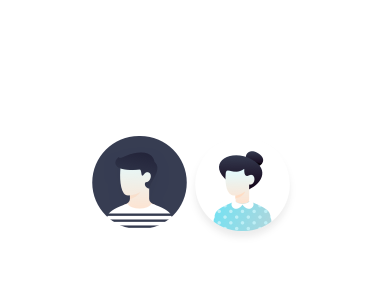
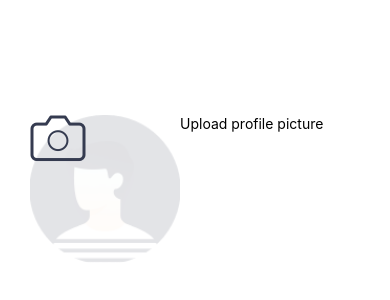
Before and after one commit to congkhanh197/PycoTraining, a React Native app: screen / in a window 390 px wide. Shown: the part 232-532 px from the top of the page. Built offline with nearby package versions, Linux system fonts and the light colour scheme.

Commit message:
Profile Screen

```diff
--- a/App.js
+++ b/App.js
@@ -17,12 +17,13 @@ import RegisterContainer from './src/modules/Register/Register.container';
 import VerifyContainer from './src/modules/Verify/Verify.container';
 import NameContainer from './src/modules/Name/Name.container';
 import GenderContainer from './src/modules/Gender/Gender.container';
+import ProfileContainer from './src/modules/Profile/Profile.container';
 
 export default class App extends Component {
   render() {
     return (
       <View style={{flex:1}}>
-        {GenderContainer()}
+        {ProfileContainer()}
       </View>
     );
   }
--- a/src/assets/images/index.js
+++ b/src/assets/images/index.js
@@ -8,7 +8,9 @@ const images = {
   },
   register:{
     image: require('./register_image.png')
-  }
+  },
+  camera: require('./camera.png'),
+  profile: require('./profile.png'),
 };
 
 export default images;
--- /dev/null
+++ b/src/modules/Profile/Profile.screen.js
@@ -0,0 +1,20 @@
+import React, { Component } from 'react'
+import { Image, View ,Text, ImageBackground } from 'react-native'
+import {IMAGES} from '../../assets'
+
+export default class GenderScreen extends Component {
+
+    render() {
+        return (
+            <View style={{flex:1, marginLeft:30,justifyContent:'center'}}>
+                <View style={{flexDirection:'row'}}>
+                    <ImageBackground style={{width:150,height:150}} source={IMAGES.profile}>
+                        <Image source={IMAGES.camera}/>
+                    </ImageBackground >
+                    <Text>Upload profile picture</Text>
+                </View>
+
+            </View>
+        )
+    }
+}
--- /dev/null
+++ b/src/modules/Profile/Profile.screen.styles.js
@@ -0,0 +1,5 @@
+import {StyleSheet} from 'react-native';
+
+
+
+export default styles;
```
Also changed, not shown: src/modules/Profile/Profile.container.js (added, +8 -0 lines), src/assets/images/camera.png (added), src/assets/images/profile.png (added).
